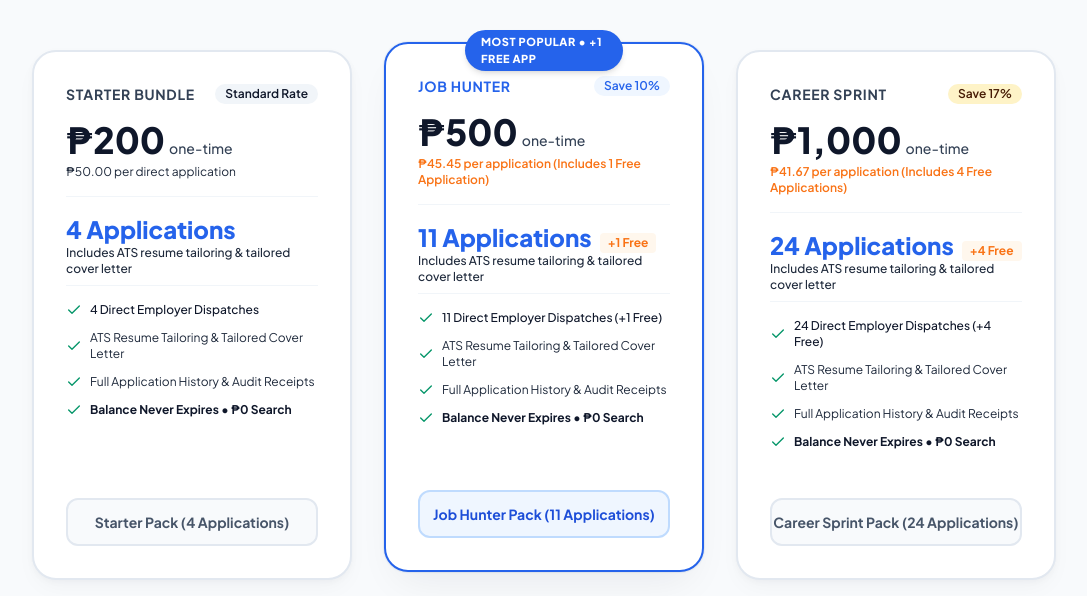
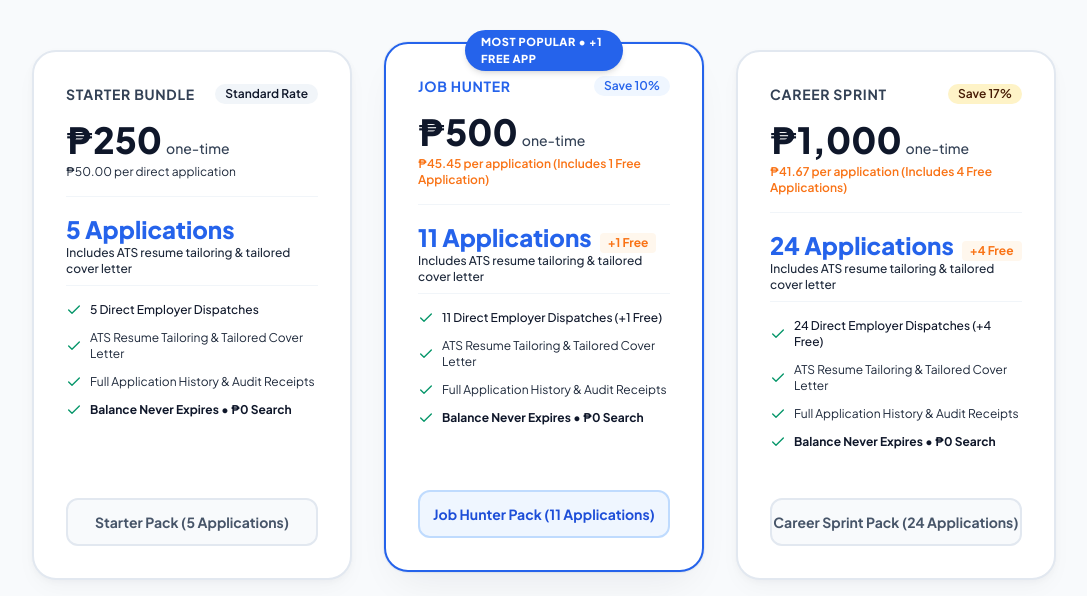
Before and after one commit to nicasiotuason/candidate-ph, a React (Vite) app: page / in a window 1280 px wide. Shown: the part 7720-8316 px from the top of the page, without its empty margins (96-1183 px from the left). Built offline with nearby package versions, Linux system fonts and the light colour scheme; no server answers; the database is empty.

Commit message:
fix(pricing): align Starter Bundle to ₱250 for 5 Applications across landing page, modal, and PayMongo service

```diff
--- a/src/pages/LandingPage.jsx
+++ b/src/pages/LandingPage.jsx
@@ -213,7 +213,7 @@ const FAQ_ITEMS = [
   },
   {
     q: "How do I buy application credits? Is there a monthly subscription?",
-    a: "There are zero recurring monthly subscriptions. You buy application credits on-demand via PayMongo using GCash, Maya, or Debit/Credit cards. You can purchase 4 applications for ₱200, 11 for ₱500, or 24 for ₱1,000. Your credits never expire."
+    a: "There are zero recurring monthly subscriptions. You buy application credits on-demand via PayMongo using GCash, Maya, or Debit/Credit cards. You can purchase 5 applications for ₱250, 11 for ₱500, or 24 for ₱1,000. Your credits never expire."
   },
   {
     q: "Can I edit my profile and salary floor after signing up?",
@@ -942,21 +942,21 @@ export default function LandingPage({
 
                 <div>
                   <div className="flex items-baseline gap-1">
-                    <span className="text-4xl font-extrabold text-slate-900">₱200</span>
+                    <span className="text-4xl font-extrabold text-slate-900">₱250</span>
                     <span className="text-slate-700 font-medium text-sm">one-time</span>
                   </div>
                   <p className="text-xs text-slate-800 mt-1">₱50.00 per direct application</p>
                 </div>
 
                 <div className="pt-4 pb-2 border-y border-slate-100">
-                  <span className="text-2xl font-black text-theme-primary">4 Applications</span>
+                  <span className="text-2xl font-black text-theme-primary">5 Applications</span>
                   <p className="text-xs text-slate-800 font-medium">Includes ATS resume tailoring & tailored cover letter</p>
                 </div>
 
                 <ul className="space-y-3 text-xs text-slate-800">
                   <li className="flex items-center gap-2 font-medium text-slate-900">
                     <Check className="w-4 h-4 text-emerald-600 shrink-0" />
-                    <span>4 Direct Employer Dispatches</span>
+                    <span>5 Direct Employer Dispatches</span>
                   </li>
                   <li className="flex items-center gap-2">
                     <Check className="w-4 h-4 text-emerald-600 shrink-0" />
@@ -977,7 +977,7 @@ export default function LandingPage({
                 <div
                   className="w-full py-3 rounded-xl border-2 border-slate-200 bg-slate-50 font-bold text-slate-600 text-sm text-center select-none pointer-events-none cursor-default"
                 >
-                  Starter Pack (4 Applications)
+                  Starter Pack (5 Applications)
                 </div>
               </div>
             </div>
--- a/src/services/api.js
+++ b/src/services/api.js
@@ -324,7 +324,7 @@ export const api = {
         await supabaseService.logWalletTransaction(user.id, {
           amount: Number(amount),
           type: 'topup',
-          description: `PayMongo Instant Checkout (${amount >= 1000 ? '24 Apps' : amount >= 500 ? '11 Apps' : '4 Apps'})`,
+          description: `PayMongo Instant Checkout (${amount >= 1000 ? '24 Apps' : amount >= 500 ? '11 Apps' : '5 Apps'})`,
           balanceAfter: newBalance,
           paymentMethod: method,
           paymongoPaymentId: paymentId || `paymongo_${Date.now()}`
--- a/src/services/paymongoService.js
+++ b/src/services/paymongoService.js
@@ -28,9 +28,9 @@ export const paymongoService = {
   BUNDLES: [
     {
       id: 'starter',
-      amount: 200,
-      centavos: 20000,
-      apps: 4,
+      amount: 250,
+      centavos: 25000,
+      apps: 5,
       bonus: 'Standard Rate',
       unitPrice: '₱50.00 / app',
       label: 'Starter Bundle',
```
Also changed, not shown: 2 other files (tests, documents, lock files or other folders).
